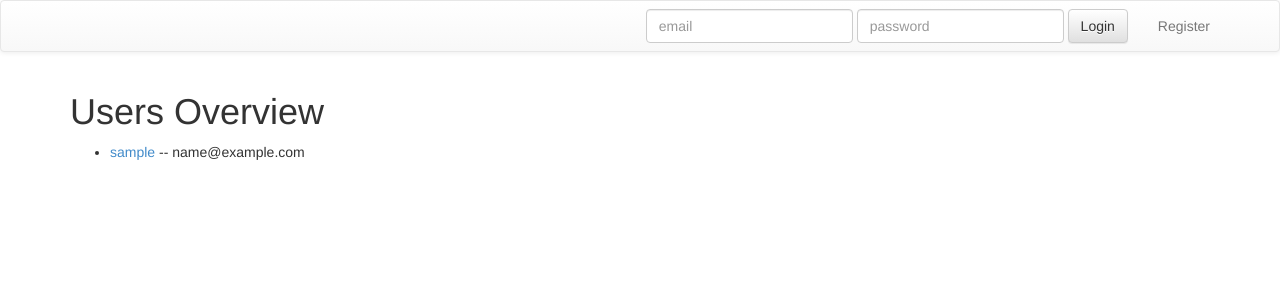
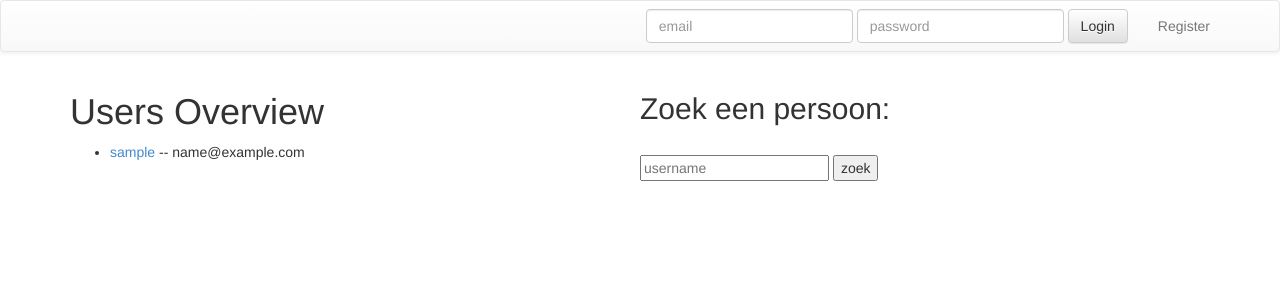
Before and after one commit to RenaatST/cp3_whiteboard_groep9, a PHP site: template view/users/view.php in a window 1280 px wide. Shown: the top 300 px of the page. Run offline with PHP 8.4, Linux system fonts and the light colour scheme; the template is opened without the code that fills it: most values are stand-ins (such as "Sample title", 1, 10 or a date in 2020).

Commit message:
search user

```diff
--- a/css/screen.css
+++ b/css/screen.css
@@ -26,3 +26,9 @@
 	right: 10px;
 	top:10px;
 }
+
+
+.left, .right {
+    width: 50%;
+    float: left;
+}
--- a/index.php
+++ b/index.php
@@ -16,6 +16,10 @@ $routes = array(
     'addBoard' => array(
         'controller' => 'Whiteboards',
         'action' => 'addBoard'
+    ),
+    'search' => array(
+        'controller' => 'Users',
+        'action' => 'search'
     ),
     'register' => array(
         'controller' => 'Users',
--- a/view/users/view.php
+++ b/view/users/view.php
@@ -1,5 +1,8 @@
 <section>
+
+    <div class="left">
         <header><h1>Users Overview</h1></header>
+
         <ul>
             <?php
                 if(empty($users)){
@@ -12,4 +15,41 @@
                 }
             ?>
         </ul>
+
+    </div>
+    <div class="right">
+        <h2>Zoek een persoon: </h2><br>
+        <form action="" method="post">
+            <input type="text" name="searchname" id="searchname" placeholder=
+                <?php
+                    if(!empty($searchItem)){
+                        echo "{$searchItem}";
+                    }else{
+                        echo "username";
+
+                    }
+
+                ?>
+            >
+            <input type="submit" id="zoek" name="zoek" value="zoek">
+        </form>
+
+
+        <?php
+        if(!empty($searchedusers)){
+            echo "<h3>Zoekresultaten:</h3><br><ul>";
+
+            foreach ($searchedusers as $searcheduser) {
+                echo "<li>{$searcheduser['username']}</li>";
+            }
+
+            echo "</ul";
+        }
+        ?>
+    </div>
+
+
+
+
+
 </section>
```
Also changed, not shown: controller/UsersController.php (+13 -0 lines), dao/UserDAO.php (+28 -0 lines). Lines whose indentation alone changed are shown as unchanged.
